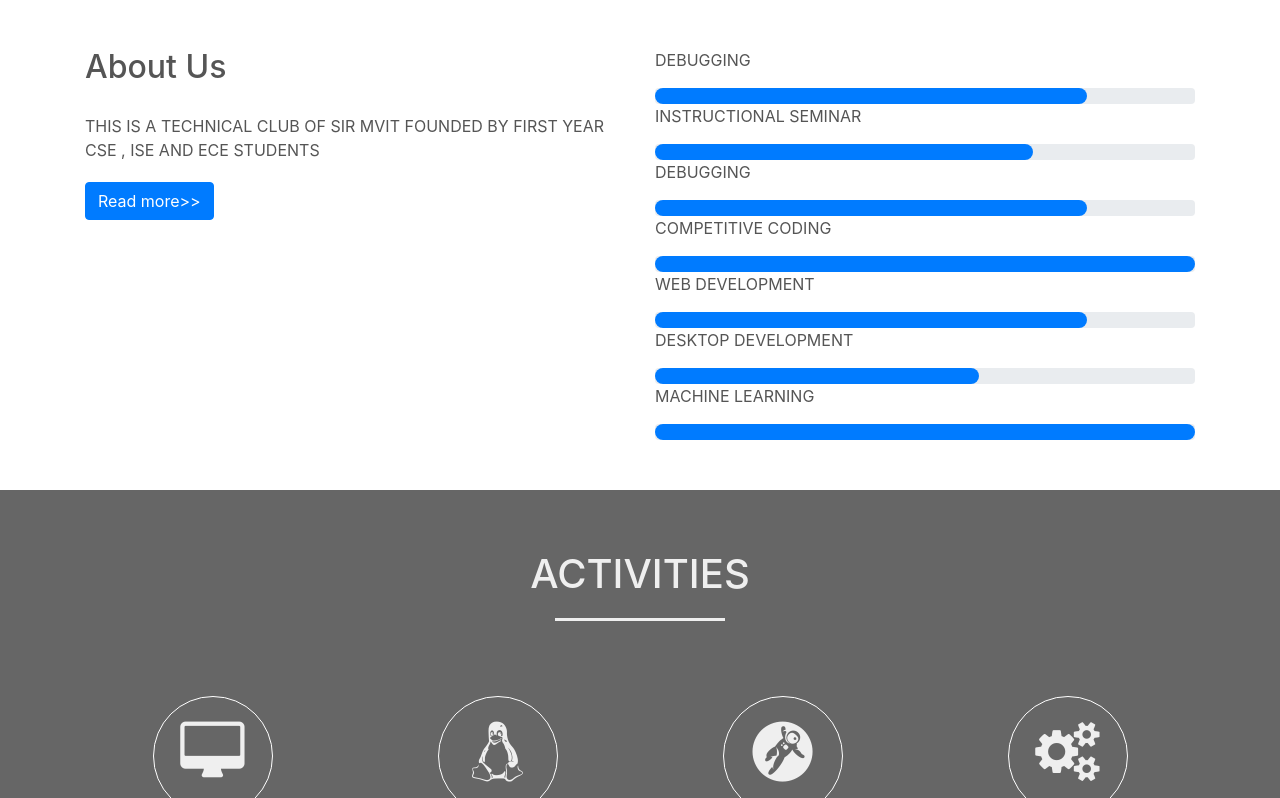
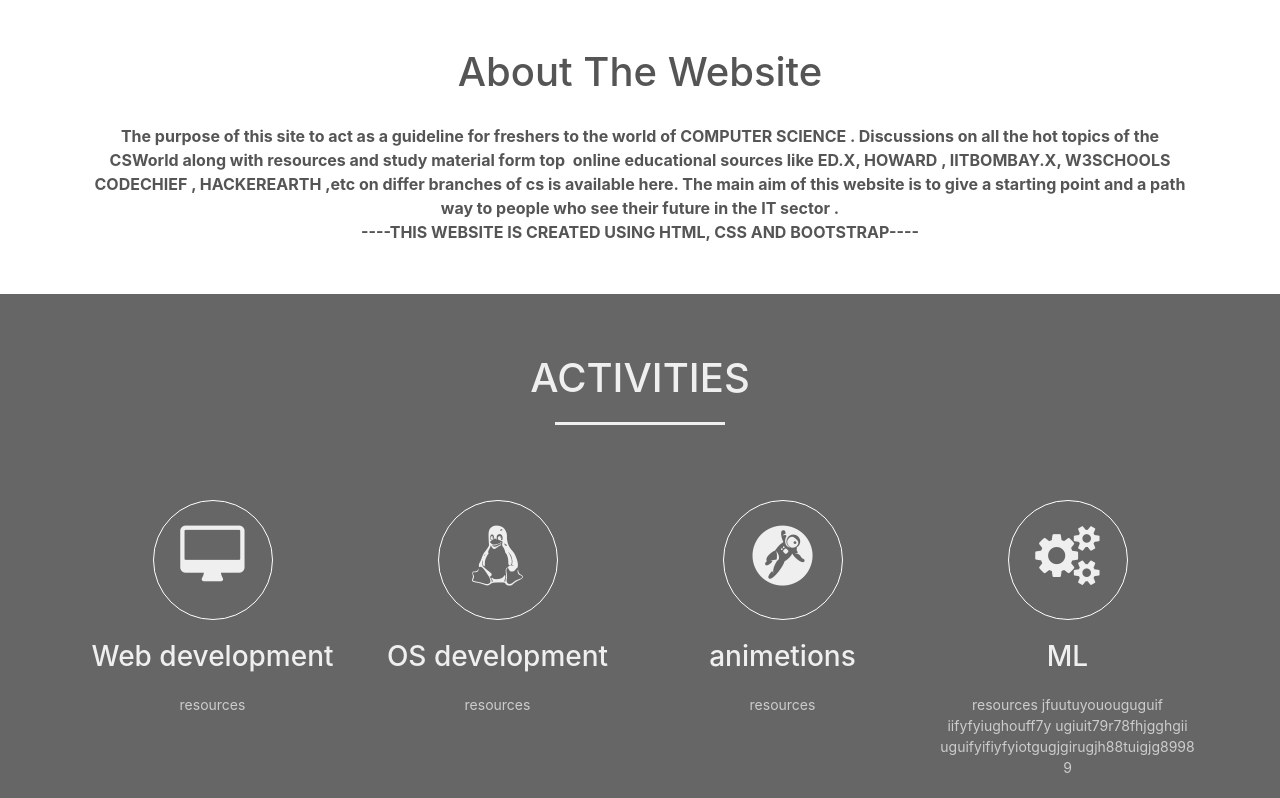
Before and after one commit to satyamshree22/coderHUB.github.io, a plain HTML site: page index.html in a window 1280 px wide. Shown: the part 1058-1856 px from the top of the page. Drawn offline with nearby package versions, Linux system fonts and the light colour scheme.

Commit message:
about the site
j

```diff
--- a/index.html
+++ b/index.html
@@ -91,46 +91,23 @@
         </body>
         <section id="about">
           <div class="container">
-            <div  class="row">
-              <div class="col-md-6">
-             <h2>About Us</h2>
+
+
+             <h1>About The Website</h1>
              <div class="about-content">
-             THIS IS A TECHNICAL CLUB OF SIR MVIT FOUNDED BY FIRST YEAR CSE , ISE AND ECE STUDENTS </div>
-             <button type="button" class="btn btn-primary">Read more>></button>
+              </div><b>
+                The purpose of this site to act as a guideline for freshers to the world of COMPUTER SCIENCE .
+                Discussions on all the hot topics of the CSWorld along with resources and study material form top  online educational sources like ED.X, HOWARD , IITBOMBAY.X, W3SCHOOLS
+                CODECHIEF , HACKEREARTH ,etc on differ branches of cs is available here.
+                The main aim of this website is to give a starting point and a path way to people who see their future in the IT sector .<br>
+                ----THIS WEBSITE IS CREATED USING HTML, CSS AND BOOTSTRAP----
+            </b>
              </div>
 
-              <div class="col-md-6 skill-bar">
-                <p>DEBUGGING</p>
-                <div class="progress">
-                  <div class="progress-bar" style="width: 80%"></div>
-                  </div>
-                  <p>INSTRUCTIONAL SEMINAR</p>
-                  <div class="progress">
-                    <div class="progress-bar" style="width: 70%"></div>
-                  </div>
-                    <p>DEBUGGING</p>
-                    <div class="progress">
-                      <div class="progress-bar" style="width: 80%"></div>
-                    </div>
-                    <p>COMPETITIVE CODING</p>
-                    <div class="progress">
-                      <div class="progress-bar" style="width: 100%"></div>
-                      </div>
-                      <p>WEB DEVELOPMENT</p>
-                      <div class="progress">
-                        <div class="progress-bar" style="width: 80%"></div>
-                        </div>
-                        <p>DESKTOP DEVELOPMENT</p>
-                        <div class="progress">
-                          <div class="progress-bar" style="width:60%"></div>
-                        </div>
-                        <p>MACHINE LEARNING</p>
-                        <div class="progress">
-                          <div class="progress-bar" style="width: 100%"></div>
-                          </div>
 
-                </div>
-            </div>
+
+
+
           </div>
         </section>
         <section id="activites">
--- a/style.css
+++ b/style.css
@@ -55,17 +55,27 @@
     padding-top: 50px;
     padding-bottom: 50px;
     color: #555;
+    text-align: center;
+
 
 }
-#about  .btn
-{
-    margin-top: 20px;
-    margin-bottom: 30px;
+
+
+
 }
+ #about h1::after{content: '';
+    background: #555;
+    display: block;
+    height:3px;
+    width:310px;
+    margin:20px auto 5px;}
+
+
 #about .about-content
 {
     padding-top: 20px;
 }
+
 .skills-bar p{
     margin-bottom: 6px;
     font-weight: 600;
```
